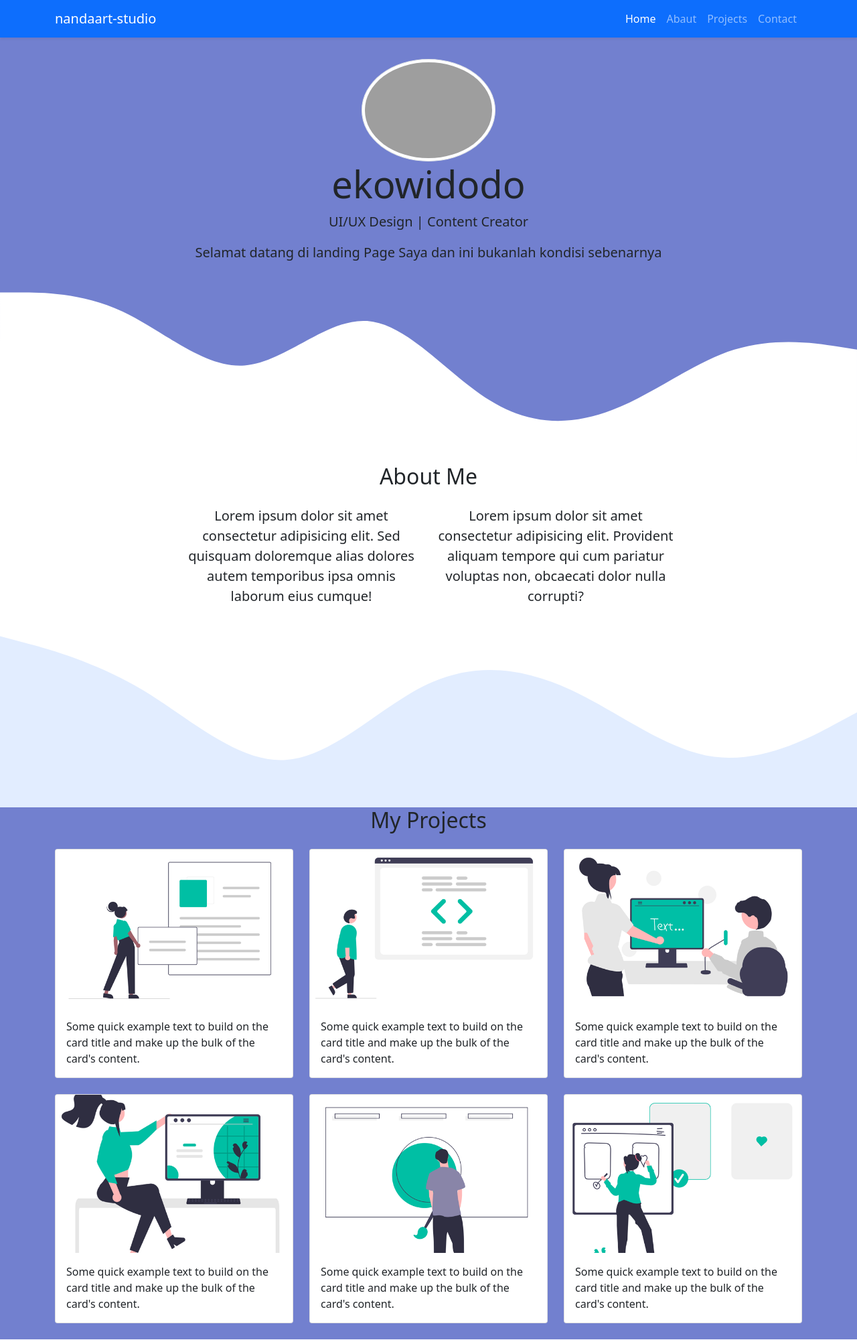
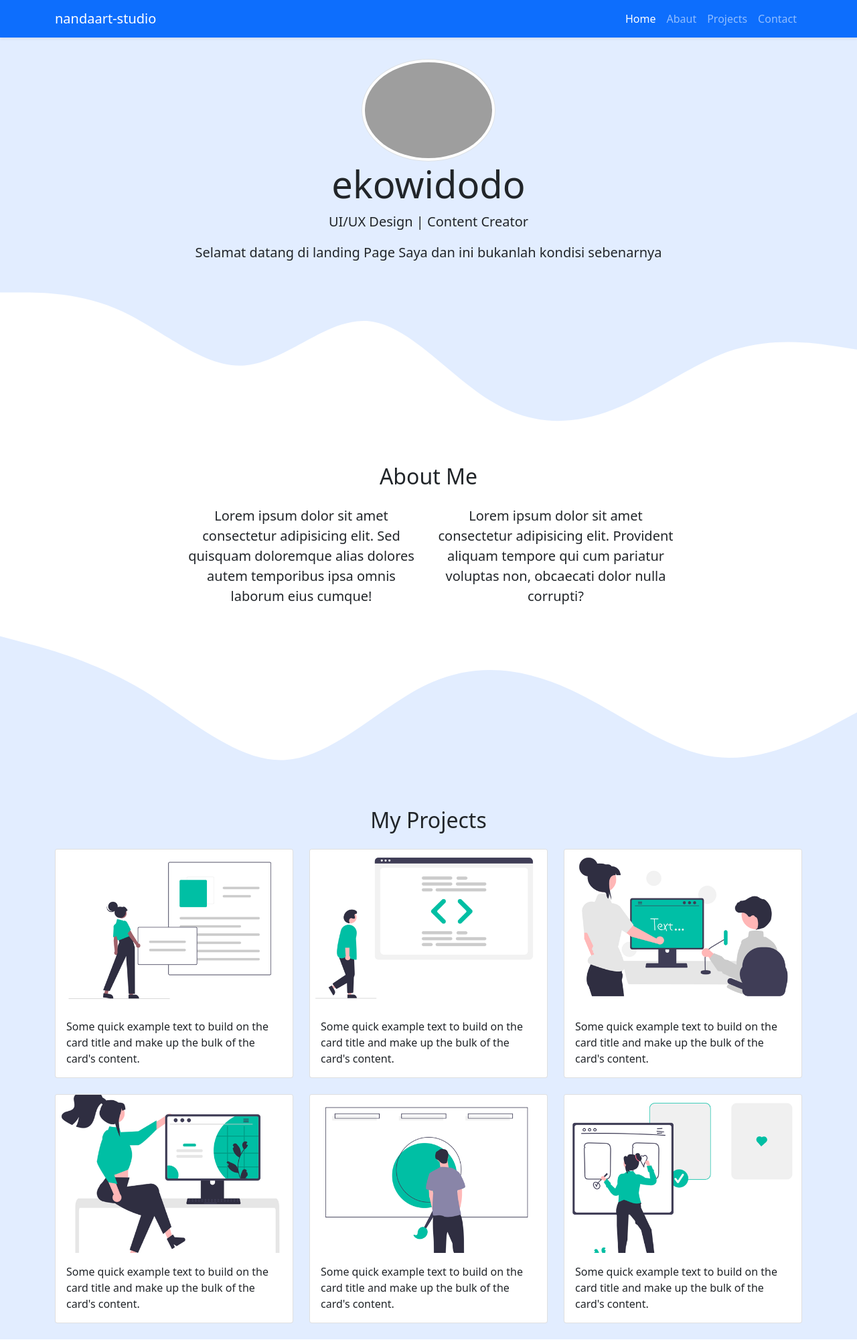
Before and after one commit to ekowidodo/ekowidodo.github.io, a plain HTML site: page index.html in a window 1280 px wide. Shown: the whole page at 67% size. Drawn offline with nearby package versions, Linux system fonts and the light colour scheme; grey boxes are pictures that could not be loaded.

Commit message:
Kembali ke warna semula

```diff
--- a/style.css
+++ b/style.css
@@ -3,8 +3,8 @@ body {
 }
 .jumbotron {
   padding-top: 2rem;
-  background-color: #7280cf;
+  background-color: #e2edff;
 }
 #projects {
-  background-color: #7280cf;
+  background-color: #e2edff;
 }
```
